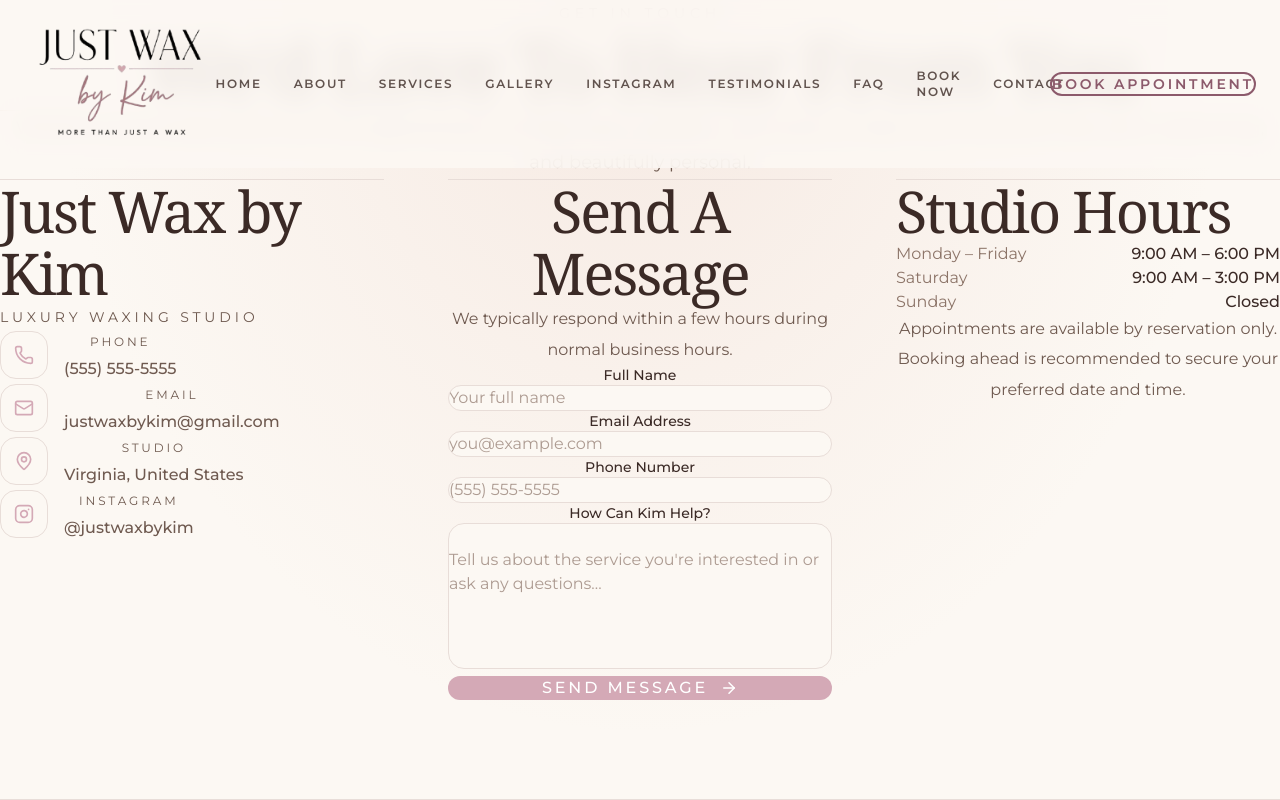
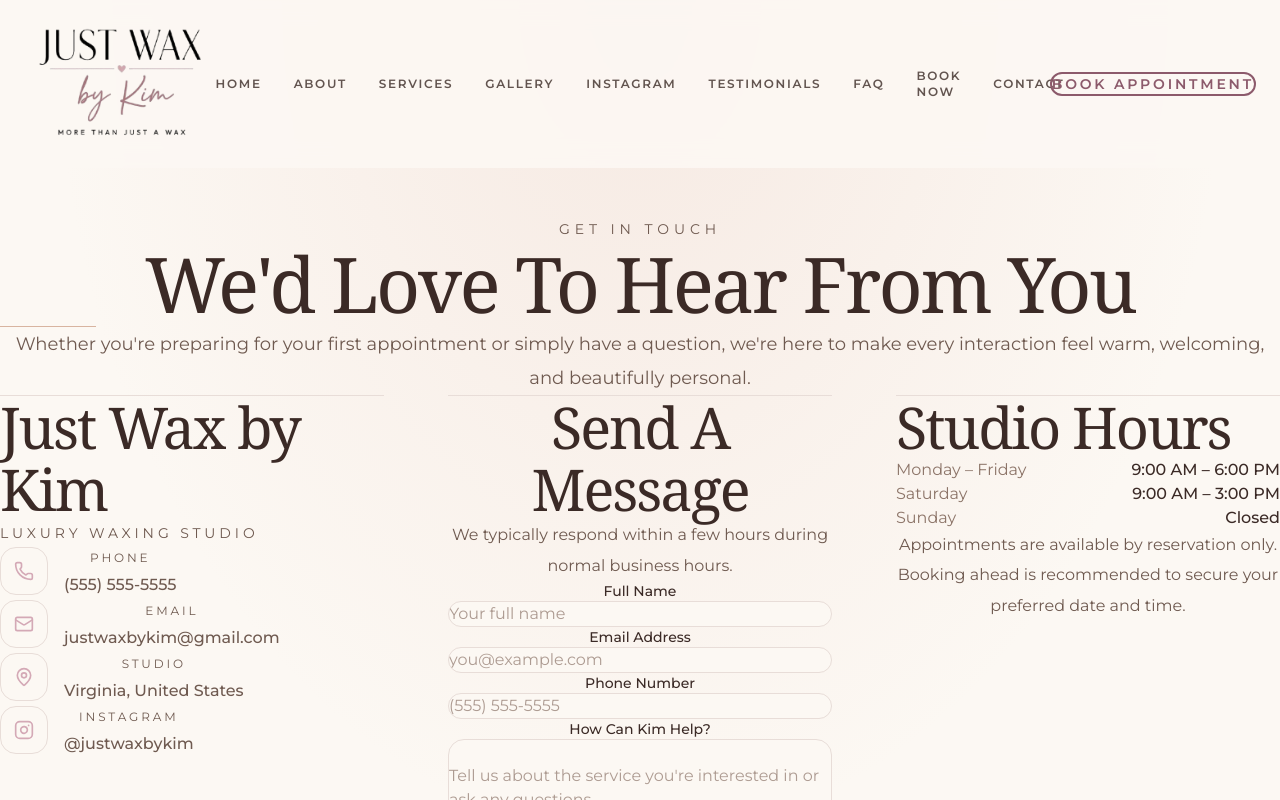
Before and after one commit to kevin-phan-25/just-wax-by-kim, a Next.js app: page /contact in a window 1280 px wide. Shown: the top 800 px of the page. Built offline with nearby package versions, Linux system fonts and the light colour scheme; a web font is replaced by a local one.

Commit message:
Update Contact.tsx

```diff
--- a/features/contact/Contact.tsx
+++ b/features/contact/Contact.tsx
@@ -8,10 +8,10 @@
  *
  * Changes:
  * • Matched Gallery / FAQ / Testimonials spacing system
- * • Added navbar transition spacing
+ * • Restored navbar transition spacing
  * • Removed width restrictions
  * • Centered contact information
- * • Moved form to center column
+ * • Form centered in middle column
  * • Preserved luxury editorial layout
  * -----------------------------------------------------------------------------
  */
@@ -30,8 +30,6 @@ export default function Contact() {
         min-h-screen
         overflow-hidden
         bg-[#FCF8F3]
-        pt-[216px]
-        pb-32
       "
     >
 
@@ -47,6 +45,16 @@ export default function Contact() {
       />
 
 
+
+      {/* Navbar Transition Spacer */}
+      <div
+        className="
+          h-[216px]
+        "
+      />
+
+
+
       {/* CONTENT */}
       <div
         className="
@@ -57,6 +65,7 @@ export default function Contact() {
           text-center
         "
       >
+
 
 
         {/* HEADER */}
@@ -117,6 +126,7 @@ export default function Contact() {
             interaction feel warm, welcoming, and beautifully personal.
           </p>
 
+
         </header>
 
 
@@ -133,6 +143,7 @@ export default function Contact() {
             lg:gap-16
           "
         >
+
 
 
           {/* CONTACT INFORMATION */}
@@ -153,17 +164,12 @@ export default function Contact() {
 
 
 
-          {/* CONTACT FORM */}
+          {/* FORM */}
           <div
             className="
               border-t
               border-[#E8DDD8]
               pt-10
-            "
-          >
-
-            <div
-              className="
               text-center
             "
           >
@@ -191,9 +197,6 @@ export default function Contact() {
             </p>
 
 
-            </div>
-
-
             <div
               className="
                 mt-10
@@ -206,6 +209,7 @@ export default function Contact() {
 
 
           </div>
+
 
 
 
@@ -226,10 +230,13 @@ export default function Contact() {
           </div>
 
 
+
         </div>
 
 
       </div>
+
+
 
 
       {/* Bottom Divider */}
```
Lines whose indentation alone changed are shown as unchanged.
